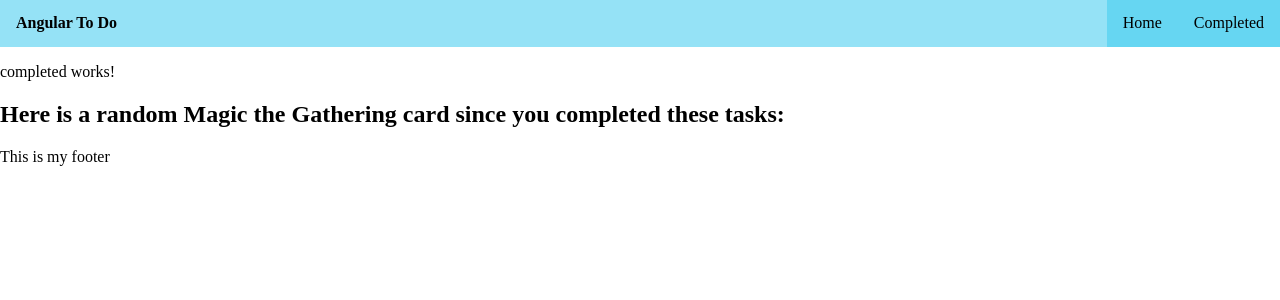
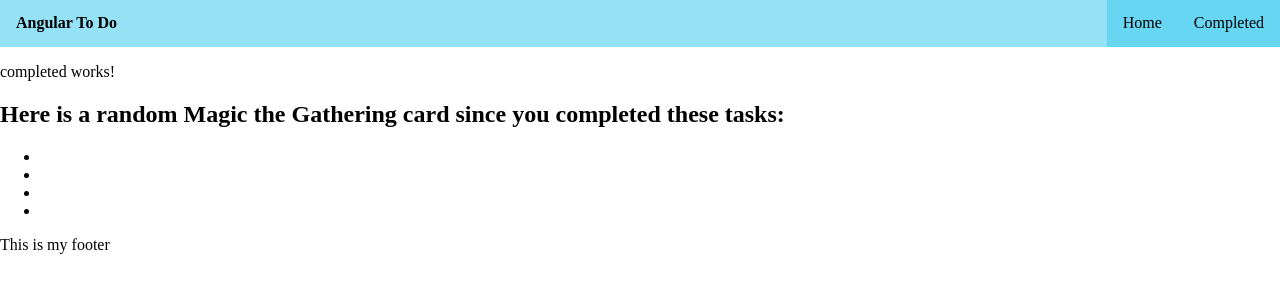
Before and after one commit to trevaftw/angular-to-do, an Angular app: page /done in a window 1280 px wide. Shown: the top 300 px of the page. Built offline with nearby package versions, Linux system fonts and the light colour scheme; no server answers.

Commit message:
updated object

```diff
--- a/src/app/completed/completed.component.ts
+++ b/src/app/completed/completed.component.ts
@@ -11,7 +11,14 @@ export class CompletedComponent implements OnInit {
 
   constructor(private _http: HttpService) { }
 
-  randomMagicCard: object;
+  randomMagicCard: Object = {
+    power: '',
+    toughness: '',
+    name: '',
+    cmc: '',
+    type_line: '',
+    oracle_text: '',
+  };
 
   ngOnInit() {
     this._http.getRandomMagicCard().subscribe(response => {
```
